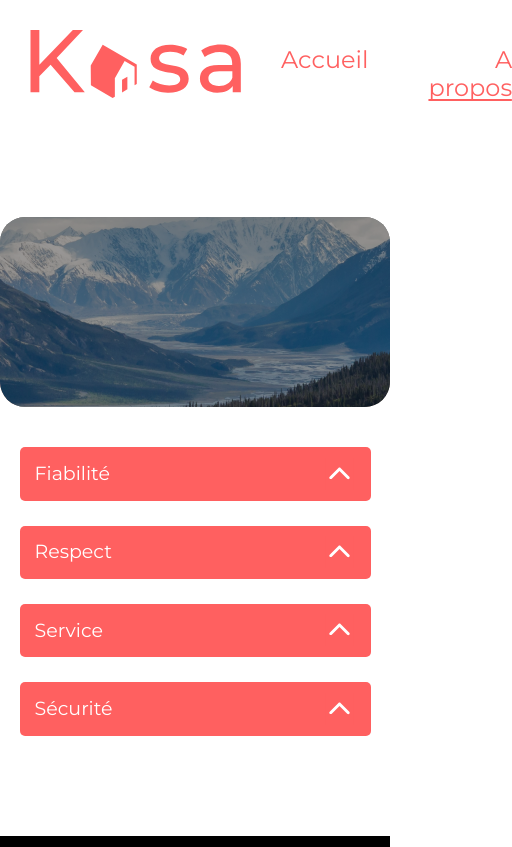
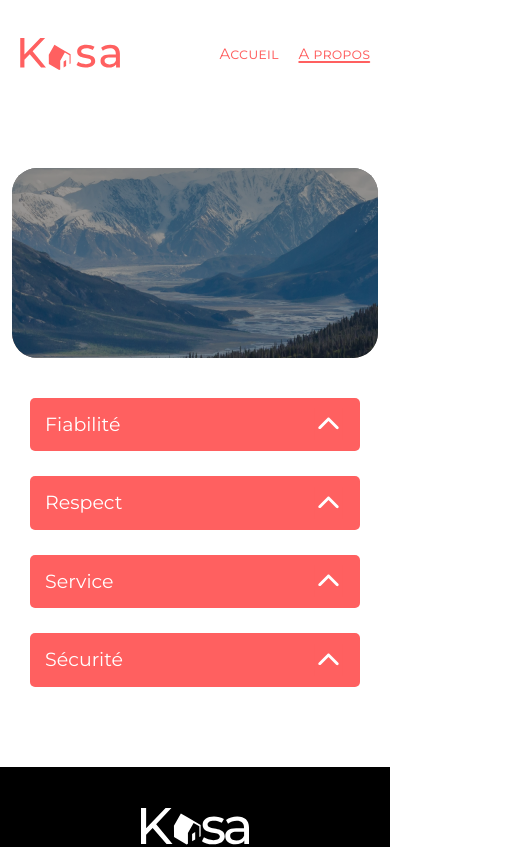
Before and after one commit to IanB-web/p8-kasa, a React (Vite) app: page /about in a window 390 px wide. Shown: the top 847 px of the page, 512 px wide, since content can reach past the window. Built offline with nearby package versions, Linux system fonts and the light colour scheme.

Commit message:
BUILD: responsive add

```diff
--- a/src/_settings.scss
+++ b/src/_settings.scss
@@ -14,6 +14,7 @@ $color-background: #f6f6f6;
   /* Works on Firefox */
   scrollbar-width: thin;
   scrollbar-color: $color-orange $color-background;
+
 
   /* Works on Chrome, Edge, and Safari */
   &::-webkit-scrollbar {
@@ -33,6 +34,7 @@ $color-background: #f6f6f6;
 body {
   background: $color-white;
   font-family: Monteserrat;
+  min-width: 320px;
   // @include verticalCenter;
 }
 li {
@@ -50,9 +52,8 @@ main {
 .content {
   display: flex;
   flex-direction: column;
-  margin: 50px;
+  margin: 30px;
   gap: 40px;
-  width: 100%;
   align-items: center;
 }
 
--- a/src/components/Banner/_banner.scss
+++ b/src/components/Banner/_banner.scss
@@ -21,5 +21,15 @@
     font-family: Montserrat;
     font-size: 36px;
     font-weight: 500;
+    transition: 0.3s;
   }
 }
+
+@media screen and (max-width: 640px)  {
+  .banner{
+h1{
+  font-size: 28px;
+  text-align: center;
+}
+  }
+}
--- a/src/components/Header/_header.scss
+++ b/src/components/Header/_header.scss
@@ -2,4 +2,7 @@ header {
     display: flex;
     justify-content: space-between;
     margin: 30px;
+    @media screen and (max-width: 640px) {
+            margin: 20px;
+    }
 }
--- a/src/components/Header/logo/Logo.jsx
+++ b/src/components/Header/logo/Logo.jsx
@@ -2,7 +2,7 @@ import React from "react";
 
 const Logo = () => {
   return (
-    <div>
+    <div className="logo">
       <svg
         xmlns="http://www.w3.org/2000/svg"
         width="211"
--- a/src/components/Header/logo/_Logo.scss
+++ b/src/components/Header/logo/_Logo.scss
@@ -0,0 +1,23 @@
+
+.logo {
+    display: flex;
+    align-items: center;
+    justify-content: flex-start;
+    width: 211px;
+    margin: 0;
+    padding: 0;
+    transition: 0.3s;
+}
+
+@media screen and (max-width: 640px) {
+    .logo {
+        width: 158px;
+        height: 68px;
+    }
+}
+@media  screen and (max-width: 413px){
+    .logo {
+        width: 100px;
+        height: 68px;
+    }
+}
--- a/src/components/Header/navigation/_Navigation.scss
+++ b/src/components/Header/navigation/_Navigation.scss
@@ -1,7 +1,11 @@
 .navigation {
+  display: flex;
+  transition: 0.3s;
+  align-items: center;
   ul {
     display: flex;
     gap: 60px;
+    padding: 0;
     a {
       text-decoration: none;
       color: $color-orange;
@@ -51,3 +55,26 @@
     }
   }
 }
+
+@media screen and (max-width: 640px) {
+  .navigation {
+    ul {
+      gap: 20px;
+      a {
+        font-size: 18px;
+        font-variant:small-caps;
+      }
+    }
+  }
+}
+@media  screen and (max-width: 413px){
+  .navigation {
+    ul {
+      gap: 20px;
+      a {
+        font-size: 15px;
+        font-variant:small-caps;
+      }
+    }
+  }
+}
--- a/src/components/dropdown/_dropdown.scss
+++ b/src/components/dropdown/_dropdown.scss
@@ -21,6 +21,7 @@
         font-family: Montserrat;
         font-size: 19px;
         font-weight: 200;
+        transition: 0.3s;
     }
     span {
         scale: 0.85;
--- a/src/components/error/_error.scss
+++ b/src/components/error/_error.scss
@@ -7,14 +7,29 @@
     margin: 20px 100px;
     gap: 20px;
 
+
     &__title{
         font-size: 15em;
         margin: 45px;
+        transition: 0.3s;
     }
     &__text{
         font-size: 2em;
+        transition: 0.3s;
     }
     &__homeLink{
         color: $color-orange;
     }
 }
+
+@media screen and (max-width: 640px) {
+    .error{
+        &__title{
+            font-size: 8em;
+        }
+        &__text{
+            text-align: center;
+            font-size: 1.5em;
+        }
+    }
+}
--- a/src/index.scss
+++ b/src/index.scss
@@ -23,4 +23,6 @@
 
 @import "./pages/logements/logement.scss";
 @import "./components/rating/rating";
-@import "./components/carrousel/carrousel"
+@import "./components/carrousel/carrousel";
+
+@import "./pages/about/_about"
--- a/src/pages/about/About.jsx
+++ b/src/pages/about/About.jsx
@@ -17,7 +17,7 @@ const About = () => {
       <Header />
 
       <main>
-        <div className="content">
+        <div className="content about__content">
 
           <Banner src="./aboutBanner.png" />
 
--- /dev/null
+++ b/src/pages/about/__about.scss
@@ -0,0 +1,3 @@
+.about__content{
+   width: 94%;
+}
--- a/src/pages/logements/_logement.scss
+++ b/src/pages/logements/_logement.scss
@@ -2,7 +2,7 @@
     display: flex;
     flex-direction: column;
     margin: 50px;
-    gap:20px;
+    gap: 20px;
 
     &__info {
         display: flex;
@@ -12,7 +12,6 @@
         flex-wrap: wrap;
     }
 }
-
 
 .logement__intro {
     display: flex;
@@ -26,6 +25,7 @@
     h1 {
         margin: 0;
         font-size: 32px;
+        transition: 0.3s;
     }
     span {
         font-size: 17px;
@@ -75,7 +75,7 @@
         padding: 5px 20px;
         border-radius: 10px;
         font-size: 12px;
-        margin:6px;
+        margin: 6px;
     }
 }
 
@@ -84,6 +84,7 @@
     justify-content: space-between;
     margin: auto;
     width: 100%;
+    flex-wrap: wrap;
     .menu__box {
         width: 45%;
     }
@@ -96,7 +97,61 @@
     }
 }
 
-.rating{
+.rating {
     display: flex;
     justify-content: space-between;
 }
+
+@media screen and (max-width: 640px) {
+    .logement__info {
+        gap: 20px;
+        .logement__intro {
+            gap: 5px;
+            h1 {
+                font-size: 28px;
+            }
+            span{
+                color: $color-black;
+            }
+        }
+    }
+    .logement__dropdown {
+        flex-direction: column;
+        gap: 20px;
+
+        .menu {
+            &__box {
+                width: 100%;
+            }
+            &__title {
+                h2 {
+                    font-size: 16px;
+                }
+            }
+        }
+    }
+
+    .host {
+        display: flex;
+        flex-direction: row-reverse;
+        width: 100%;
+        justify-content: space-between;
+        flex-wrap: wrap;
+        &__name {
+            font-size: 16px;
+            width: 100px;
+        }
+    }
+}
+@media screen and (max-width: 413px) {
+    .host {
+        display: flex;
+        justify-content: center;
+        width: 100%;
+
+        &__name {
+            font-size: 16px;
+            width: 100px;
+        }
+    }
+}
```
